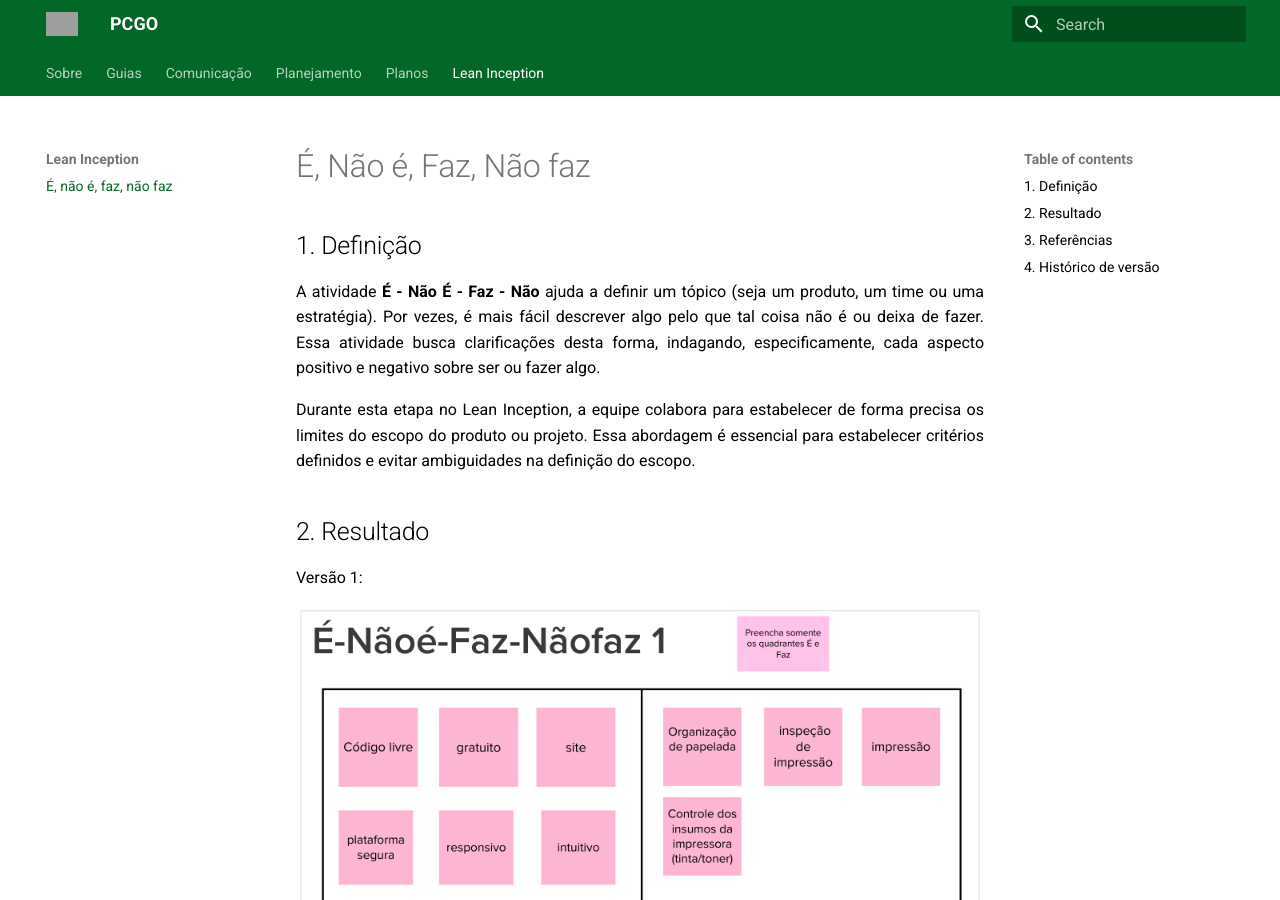
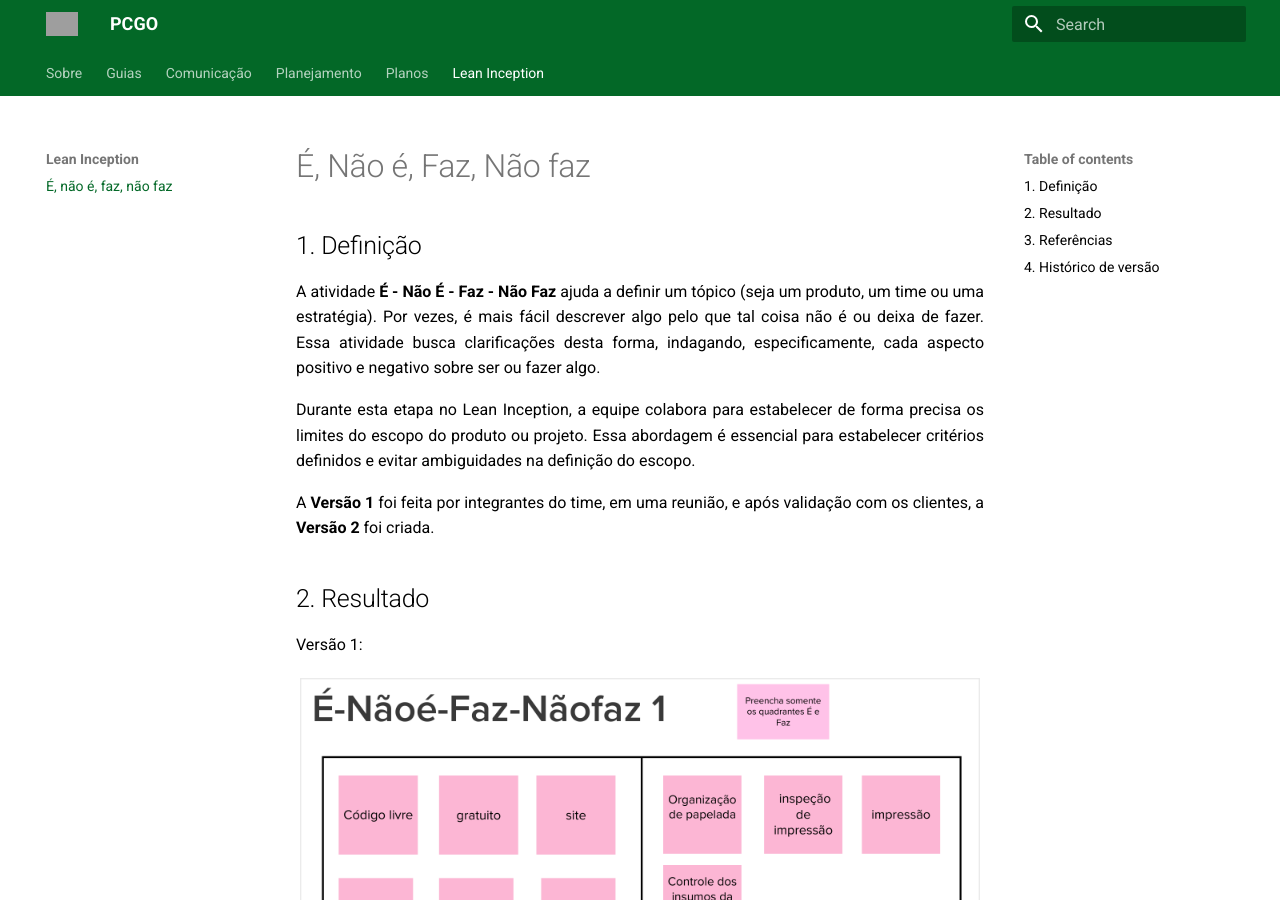
Before and after one commit to fga-eps-mds/2023.2-PrintGo-Doc, an MkDocs documentation site: the page built from docs/Lean/e_naoe_faz_naofaz.md, in a window 1280 px wide and 900 px high. Built offline with MkDocs 1.6.1 and Material for MkDocs 9.7.7, drawn with Linux system fonts in a browser that asks for light colours; some of the changed text lies outside the part shown; grey boxes are pictures that could not be loaded.

```diff
--- a/docs/Lean/e_naoe_faz_naofaz.md
+++ b/docs/Lean/e_naoe_faz_naofaz.md
@@ -1,9 +1,11 @@
 # É, Não é, Faz, Não faz
 
 ## 1. Definição
-A atividade __É - Não É - Faz - Não__ ajuda a definir um tópico (seja um produto, um time ou uma estratégia). Por vezes, é mais fácil descrever algo pelo que tal coisa não é ou deixa de fazer. Essa atividade busca clarificações desta forma, indagando, especificamente, cada aspecto positivo e negativo sobre ser ou fazer algo.
+A atividade __É - Não É - Faz - Não Faz__ ajuda a definir um tópico (seja um produto, um time ou uma estratégia). Por vezes, é mais fácil descrever algo pelo que tal coisa não é ou deixa de fazer. Essa atividade busca clarificações desta forma, indagando, especificamente, cada aspecto positivo e negativo sobre ser ou fazer algo.
 
 Durante esta etapa no Lean Inception, a equipe colabora para estabelecer de forma precisa os limites do escopo do produto ou projeto. Essa abordagem é essencial para estabelecer critérios definidos e evitar ambiguidades na definição do escopo.
+
+A __Versão 1__ foi feita por integrantes do time, em uma reunião, e após validação com os clientes, a __Versão 2__ foi criada.
 
 ## 2. Resultado
 
@@ -26,3 +28,4 @@ Versão 2:
 |**Data**|**Descrição**|**Autor(es)**|
 |--------|-------------|--------------|
 |28/09/2023| Criação do Documento | Vitor Diniz |
+|28/09/2023| Revisão do Documento | Antonio Rangel |
```
